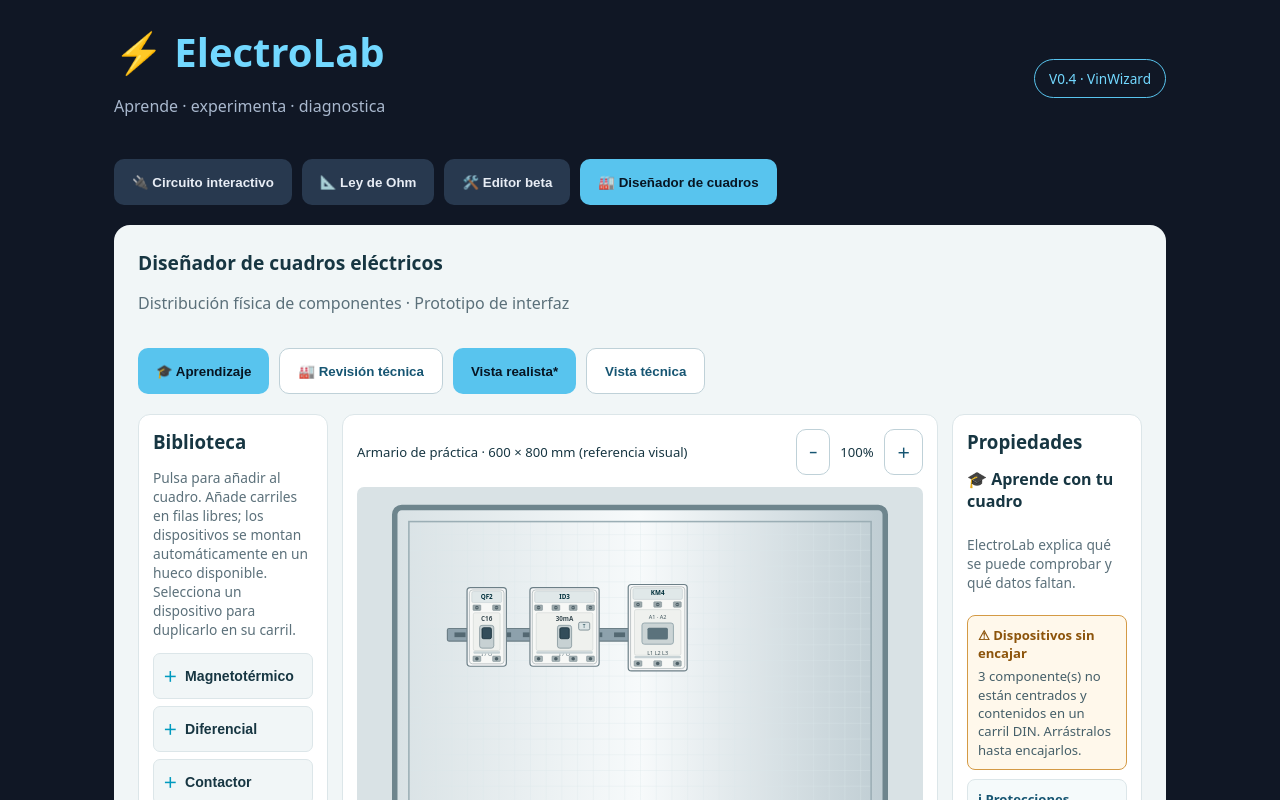
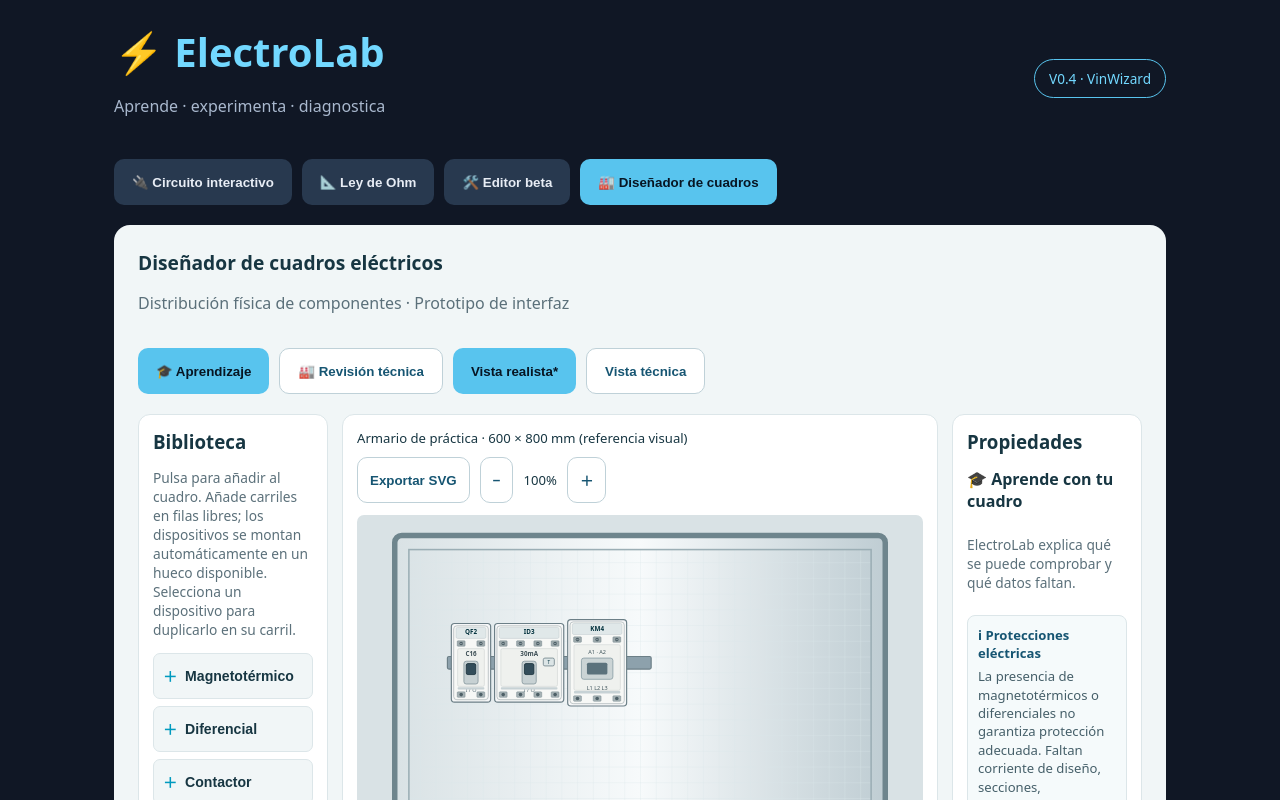
Before and after one commit to cvvasquezn-del/ElectroLab, a React (Vite) app: page / in a window 1280 px wide. Both pictures are taken after a click on the button "🏭 Diseñador de cuadros". Shown: the top 800 px of the page. Built offline with nearby package versions, Linux system fonts and the light colour scheme.

Commit message:
Export cabinet SVG and align default sample devices to DIN rail

```diff
--- a/src/Cabinet.tsx
+++ b/src/Cabinet.tsx
@@ -56,7 +56,7 @@ function snapToRail(item:Item,all:Item[]):Item{
  if(!near||near.distance>75)return item;
  return railSlot(item,all,near.rail)??item;
 }
-const sample:Item[]=[{id:1,kind:"rail",x:115,y:180},{id:2,kind:"breaker",x:140,y:128},{id:3,kind:"rcd",x:220,y:128},{id:4,kind:"contactor",x:345,y:124}];
+const sample:Item[]=[{id:1,kind:"rail",x:115,y:180,lengthMm:360},{id:2,kind:"breaker",x:120,y:138},{id:3,kind:"rcd",x:175,y:138},{id:4,kind:"contactor",x:268,y:133}];
 function validLayout(value:unknown):value is Item[]{
  return Array.isArray(value)&&value.length<=150&&value.every((x:unknown)=>{
   if(!x||typeof x!=="object")return false;
@@ -138,6 +138,23 @@ export default function Cabinet(){
   const members=items.filter(x=>mountedKinds.includes(x.kind)&&Math.abs(x.y+catalog.find(d=>d.kind===x.kind)!.height/2-(rail.y+8))<5&&x.x>=rail.x-1&&x.x<rail.x+railWidth(rail)+1);
   return members.every(x=>x.x>=proposed.x-1&&x.x+catalog.find(d=>d.kind===x.kind)!.width<=proposed.x+railWidth(proposed)+1);
  };
+ const cabinetSvg=useRef<SVGSVGElement>(null);
+ const exportSvg=()=>{
+  if(!cabinetSvg.current)return;
+  const clone=cabinetSvg.current.cloneNode(true) as SVGSVGElement;
+  clone.setAttribute("xmlns","http://www.w3.org/2000/svg");
+  clone.setAttribute("width","1440");
+  clone.setAttribute("height","1040");
+  const description=document.createElementNS("http://www.w3.org/2000/svg","desc");
+  description.textContent="ElectroLab: vista educativa ilustrativa, no a escala ni válida para ejecución o certificación de instalaciones eléctricas.";
+  clone.insertBefore(description,clone.firstChild);
+  const blob=new Blob([new XMLSerializer().serializeToString(clone)],{type:"image/svg+xml;charset=utf-8"});
+  const url=URL.createObjectURL(blob);
+  const link=document.createElement("a");
+  link.href=url;link.download="electrolab-cuadro.svg";document.body.appendChild(link);link.click();link.remove();
+  window.setTimeout(()=>URL.revokeObjectURL(url),1000);
+  setNotice("Vista exportada como SVG. Es una ilustración educativa, no un plano a escala.");
+ };
  const fileInput=useRef<HTMLInputElement>(null);
  const [notice,setNotice]=useState("");
  const exportLayout=()=>{downloadLayout(items);setNotice("Cuadro exportado en formato JSON.");};
@@ -183,8 +200,8 @@ export default function Cabinet(){
  const toLocal=(svg:SVGSVGElement,e:React.PointerEvent)=>{const p=svg.createSVGPoint();p.x=e.clientX;p.y=e.clientY;return p.matrixTransform(svg.getScreenCTM()!.inverse())};
  return <section className="cabinet"><div className="cabinet-head"><div><h2>Diseñador de cuadros eléctricos</h2><p>Distribución física de componentes · Prototipo de interfaz</p></div><div className="actions"><button className={mode==="learning"?"":"secondary"} onClick={()=>setMode("learning")}>🎓 Aprendizaje</button><button className={mode==="engineering"?"":"secondary"} onClick={()=>setMode("engineering")}>🏭 Revisión técnica</button><button className={view==="realistic"?"":"secondary"} onClick={()=>setView("realistic")}>Vista realista*</button><button className={view==="technical"?"":"secondary"} onClick={()=>setView("technical")}>Vista técnica</button></div></div>
  <div className="cabinet-layout"><aside className="cabinet-sidebar"><h3>Biblioteca</h3><p className="hint">Pulsa para añadir al cuadro. Añade carriles en filas libres; los dispositivos se montan automáticamente en un hueco disponible. Selecciona un dispositivo para duplicarlo en su carril.</p>{catalog.map(x=><button key={x.kind} className="cabinet-add" onClick={()=>add(x.kind)}><span>＋</span>{x.name}</button>)}<hr/><div className="cabinet-file-actions"><button className="secondary" onClick={exportLayout}>↓ Exportar cuadro</button><button className="secondary" onClick={()=>fileInput.current?.click()}>↑ Importar cuadro</button><input ref={fileInput} type="file" accept=".json,application/json" style={{display:"none"}} onChange={e=>{void importLayout(e.target.files?.[0]);e.target.value="";}}/>{notice&&<p role="status" className="hint">{notice}</p>}</div><hr/><button className="secondary" onClick={()=>{if(window.confirm("¿Restablecer el cuadro de ejemplo?")){setItems(sample);setSelected(null)}}}>Restablecer ejemplo</button></aside>
- <div className="cabinet-workspace"><div className="cabinet-toolbar"><span>Armario de práctica · 600 × 800 mm (referencia visual)</span><div className="actions"><button className="secondary" onClick={()=>setZoom(z=>Math.max(.7,+(z-.1).toFixed(1)))}>−</button><span>{Math.round(zoom*100)}%</span><button className="secondary" onClick={()=>setZoom(z=>Math.min(1.5,+(z+.1).toFixed(1)))}>＋</button></div></div>
- <svg className="cabinet-svg" viewBox="0 0 720 520" role="img" aria-label="Armario eléctrico editable con componentes sobre carril DIN" onPointerMove={e=>{if(!drag)return;const p=toLocal(e.currentTarget,e);const px=360+(p.x-360)/zoom,py=260+(p.y-260)/zoom;setItems(v=>v.map(x=>x.id===drag.id?{...x,x:Math.max(30,Math.min(630,Math.round((px-drag.dx)/5)*5)),y:Math.max(35,Math.min(435,Math.round((py-drag.dy)/5)*5))}:x))}} onPointerUp={()=>{if(drag)setItems(v=>v.map(item=>{if(item.id!==drag.id)return item;const snapped=snapToRail(item,v);return collides(snapped,v)?drag.origin:snapped}));setDrag(null)}} onPointerCancel={()=>{if(drag)setItems(v=>v.map(item=>item.id===drag.id?drag.origin:item));setDrag(null)}}>
+ <div className="cabinet-workspace"><div className="cabinet-toolbar"><span>Armario de práctica · 600 × 800 mm (referencia visual)</span><div className="actions"><button className="secondary" onClick={exportSvg}>Exportar SVG</button><button className="secondary" onClick={()=>setZoom(z=>Math.max(.7,+(z-.1).toFixed(1)))}>−</button><span>{Math.round(zoom*100)}%</span><button className="secondary" onClick={()=>setZoom(z=>Math.min(1.5,+(z+.1).toFixed(1)))}>＋</button></div></div>
+ <svg ref={cabinetSvg} className="cabinet-svg" viewBox="0 0 720 520" role="img" aria-label="Armario eléctrico editable con componentes sobre carril DIN" onPointerMove={e=>{if(!drag)return;const p=toLocal(e.currentTarget,e);const px=360+(p.x-360)/zoom,py=260+(p.y-260)/zoom;setItems(v=>v.map(x=>x.id===drag.id?{...x,x:Math.max(30,Math.min(630,Math.round((px-drag.dx)/5)*5)),y:Math.max(35,Math.min(435,Math.round((py-drag.dy)/5)*5))}:x))}} onPointerUp={()=>{if(drag)setItems(v=>v.map(item=>{if(item.id!==drag.id)return item;const snapped=snapToRail(item,v);return collides(snapped,v)?drag.origin:snapped}));setDrag(null)}} onPointerCancel={()=>{if(drag)setItems(v=>v.map(item=>item.id===drag.id?drag.origin:item));setDrag(null)}}>
  <defs><pattern id="cabgrid" width="20" height="20" patternUnits="userSpaceOnUse"><path d="M20 0H0V20" fill="none" stroke="#dae5e9" strokeWidth=".8"/></pattern><linearGradient id="case" x1="0" x2="1"><stop stopColor="#d9e2e5"/><stop offset=".5" stopColor="#f7fafb"/><stop offset="1" stopColor="#bfcdd3"/></linearGradient></defs>
  <g transform={`translate(360 260) scale(${zoom}) translate(-360 -260)`}><rect x="48" y="26" width="624" height="470" rx="9" fill="url(#case)" stroke="#6e858d" strokeWidth="7"/><rect x="66" y="44" width="588" height="434" fill="url(#cabgrid)" stroke="#9baeb5" strokeWidth="2"/>
  {[...items].sort((a,b)=>Number(b.kind==="rail"||b.kind==="duct")-Number(a.kind==="rail"||a.kind==="duct")).map(item=>{const base=catalog.find(x=>x.kind===item.kind)!;const d=item.kind==="rail"?{...base,width:railWidth(item)}:base;const isRail=item.kind==="rail",isDuct=item.kind==="duct";return <g key={item.id} transform={`translate(${item.x} ${item.y})`} onPointerDown={e=>{e.stopPropagation();setSelected(item.id);const svg=e.currentTarget.ownerSVGElement!;const p=toLocal(svg,e);setDrag({id:item.id,dx:360+(p.x-360)/zoom-item.x,dy:260+(p.y-260)/zoom-item.y,origin:{...item}});svg.setPointerCapture(e.pointerId)}} style={{cursor:"grab",touchAction:"none"}}>
```
